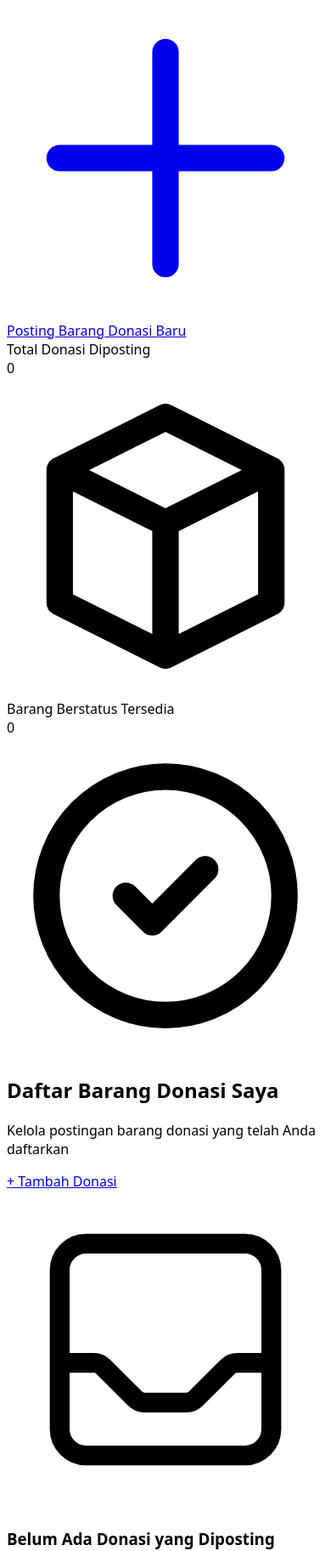
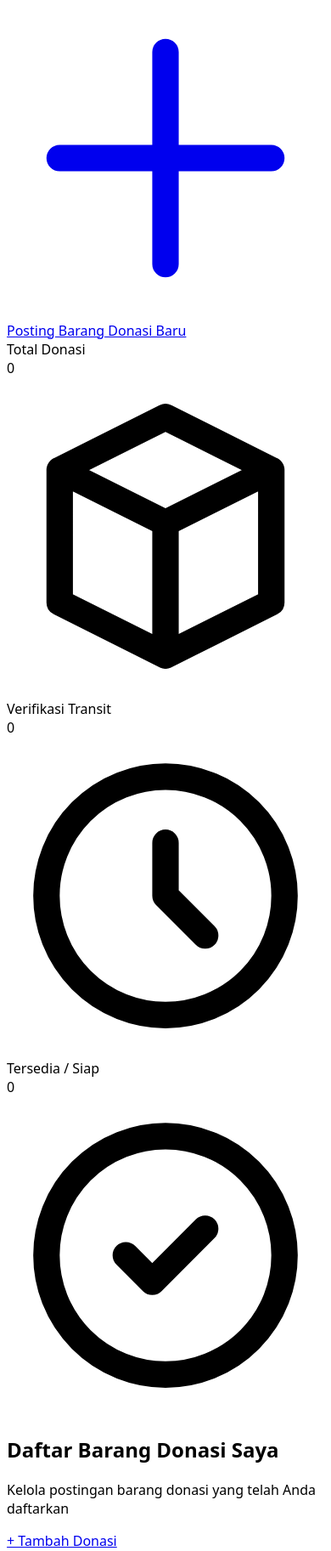
Before and after one commit to JackNonchalant/TugasBig, a Laravel app: page /donor/dashboard in a window 390 px wide. Shown: the part 754-2579 px from the top of the page at 85% size. Run offline with Laravel 12, Linux system fonts and the light colour scheme; a user stored in the database is signed in; data comes from the database, SQL or seed files in the repository; some web fonts are replaced.

Commit message:
feat: set initial donation status to Menunggu Verifikasi Transit and add Acceptance Criteria tests

```diff
--- a/projekBig/app/Http/Controllers/DashboardController.php
+++ b/projekBig/app/Http/Controllers/DashboardController.php
@@ -19,9 +19,10 @@ class DashboardController extends Controller
             ->paginate(10);
 
         $totalPosted = DonationItem::where('user_id', Auth::id())->count();
+        $totalMenungguVerifikasi = DonationItem::where('user_id', Auth::id())->where('status', 'Menunggu Verifikasi Transit')->count();
         $totalTersedia = DonationItem::where('user_id', Auth::id())->where('status', 'tersedia')->count();
 
-        return view('dashboards.donor', compact('items', 'totalPosted', 'totalTersedia'));
+        return view('dashboards.donor', compact('items', 'totalPosted', 'totalMenungguVerifikasi', 'totalTersedia'));
     }
 
     /**
@@ -44,6 +45,7 @@ class DashboardController extends Controller
     {
         $stats = [
             'total_items' => DonationItem::count(),
+            'total_menunggu_verifikasi' => DonationItem::where('status', 'Menunggu Verifikasi Transit')->count(),
             'total_available' => DonationItem::where('status', 'tersedia')->count(),
             'total_users' => User::count(),
             'total_donors' => User::where('role', 'donor')->count(),
--- a/projekBig/app/Http/Controllers/DonationItemController.php
+++ b/projekBig/app/Http/Controllers/DonationItemController.php
@@ -76,7 +76,7 @@ class DonationItemController extends Controller
             'kondisi' => $validated['kondisi'],
             'jumlah' => $validated['jumlah'],
             'foto' => $fotoPath,
-            'status' => 'tersedia',
+            'status' => 'Menunggu Verifikasi Transit',
         ]);
 
         return redirect()
--- a/projekBig/database/seeders/DatabaseSeeder.php
+++ b/projekBig/database/seeders/DatabaseSeeder.php
@@ -54,7 +54,7 @@ class DatabaseSeeder extends Seeder
                 'kondisi' => 'Sangat Baik',
                 'jumlah' => 5,
                 'foto' => null,
-                'status' => 'tersedia',
+                'status' => 'Menunggu Verifikasi Transit',
             ],
             [
                 'user_id' => $donor->id,
@@ -64,7 +64,7 @@ class DatabaseSeeder extends Seeder
                 'kondisi' => 'Baru',
                 'jumlah' => 3,
                 'foto' => null,
-                'status' => 'tersedia',
+                'status' => 'Menunggu Verifikasi Transit',
             ],
             [
                 'user_id' => $donor->id,
--- a/projekBig/resources/views/dashboards/donor.blade.php
+++ b/projekBig/resources/views/dashboards/donor.blade.php
@@ -32,13 +32,13 @@
     </div>
 
     <!-- Quick Stats -->
-    <div class="grid grid-cols-1 sm:grid-cols-2 gap-4 mb-8">
+    <div class="grid grid-cols-1 sm:grid-cols-3 gap-4 mb-8">
         <div class="p-6 rounded-2xl bg-white border border-slate-200 shadow-sm flex items-center justify-between">
             <div>
-                <div class="text-xs font-semibold text-slate-500 uppercase tracking-wider">Total Donasi Diposting</div>
+                <div class="text-xs font-semibold text-slate-500 uppercase tracking-wider">Total Donasi</div>
                 <div class="text-3xl font-bold text-slate-900 mt-1">{{ $totalPosted }}</div>
             </div>
-            <div class="w-12 h-12 rounded-xl bg-emerald-50 text-emerald-600 flex items-center justify-center">
+            <div class="w-12 h-12 rounded-xl bg-slate-50 text-slate-600 flex items-center justify-center">
                 <svg class="w-6 h-6" fill="none" stroke="currentColor" viewBox="0 0 24 24">
                     <path stroke-linecap="round" stroke-linejoin="round" stroke-width="2" d="M20 7l-8-4-8 4m16 0l-8 4m8-4v10l-8 4m0-10L4 7m8 4v10M4 7v10l8 4" />
                 </svg>
@@ -46,10 +46,21 @@
         </div>
         <div class="p-6 rounded-2xl bg-white border border-slate-200 shadow-sm flex items-center justify-between">
             <div>
-                <div class="text-xs font-semibold text-slate-500 uppercase tracking-wider">Barang Berstatus Tersedia</div>
+                <div class="text-xs font-semibold text-amber-600 uppercase tracking-wider">Verifikasi Transit</div>
+                <div class="text-3xl font-bold text-amber-600 mt-1">{{ $totalMenungguVerifikasi }}</div>
+            </div>
+            <div class="w-12 h-12 rounded-xl bg-amber-50 text-amber-600 flex items-center justify-center">
+                <svg class="w-6 h-6" fill="none" stroke="currentColor" viewBox="0 0 24 24">
+                    <path stroke-linecap="round" stroke-linejoin="round" stroke-width="2" d="M12 8v4l3 3m6-3a9 9 0 11-18 0 9 9 0 0118 0z" />
+                </svg>
+            </div>
+        </div>
+        <div class="p-6 rounded-2xl bg-white border border-slate-200 shadow-sm flex items-center justify-between">
+            <div>
+                <div class="text-xs font-semibold text-emerald-600 uppercase tracking-wider">Tersedia / Siap</div>
                 <div class="text-3xl font-bold text-emerald-600 mt-1">{{ $totalTersedia }}</div>
             </div>
-            <div class="w-12 h-12 rounded-xl bg-teal-50 text-teal-600 flex items-center justify-center">
+            <div class="w-12 h-12 rounded-xl bg-emerald-50 text-emerald-600 flex items-center justify-center">
                 <svg class="w-6 h-6" fill="none" stroke="currentColor" viewBox="0 0 24 24">
                     <path stroke-linecap="round" stroke-linejoin="round" stroke-width="2" d="M9 12l2 2 4-4m6 2a9 9 0 11-18 0 9 9 0 0118 0z" />
                 </svg>
@@ -129,7 +140,12 @@
                                 </td>
                                 <td class="px-6 py-4 font-bold text-slate-900">{{ $item->jumlah }}</td>
                                 <td class="px-6 py-4">
-                                    @if ($item->status === 'tersedia')
+                                    @if ($item->status === 'Menunggu Verifikasi Transit')
+                                        <span class="inline-flex items-center gap-1.5 px-2.5 py-0.5 rounded-full text-xs font-semibold bg-amber-50 text-amber-700 border border-amber-200">
+                                            <span class="w-1.5 h-1.5 rounded-full bg-amber-500 animate-pulse"></span>
+                                            Menunggu Verifikasi Transit
+                                        </span>
+                                    @elseif ($item->status === 'tersedia')
                                         <span class="inline-flex items-center gap-1.5 px-2.5 py-0.5 rounded-full text-xs font-semibold bg-emerald-50 text-emerald-700">
                                             <span class="w-1.5 h-1.5 rounded-full bg-emerald-500"></span>
                                             Tersedia
```
Also changed, not shown: projekBig/resources/views/dashboards/admin.blade.php (+15 -5 lines), projekBig/resources/views/items/show.blade.php (+8 -3 lines), projekBig/tests/Feature/DonationItemTest.php (+56 -1 lines), projekBig/database/migrations/2026_11_18_000001_create_donation_items_table.php.
